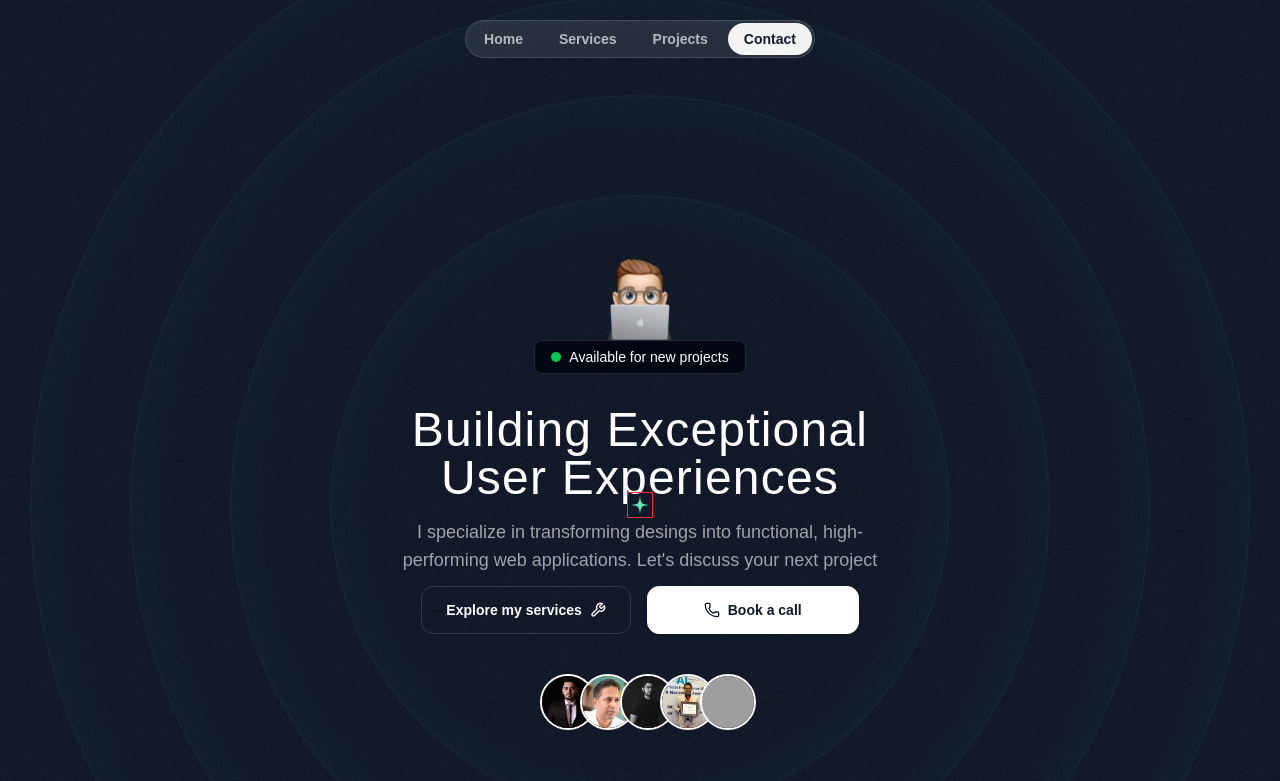
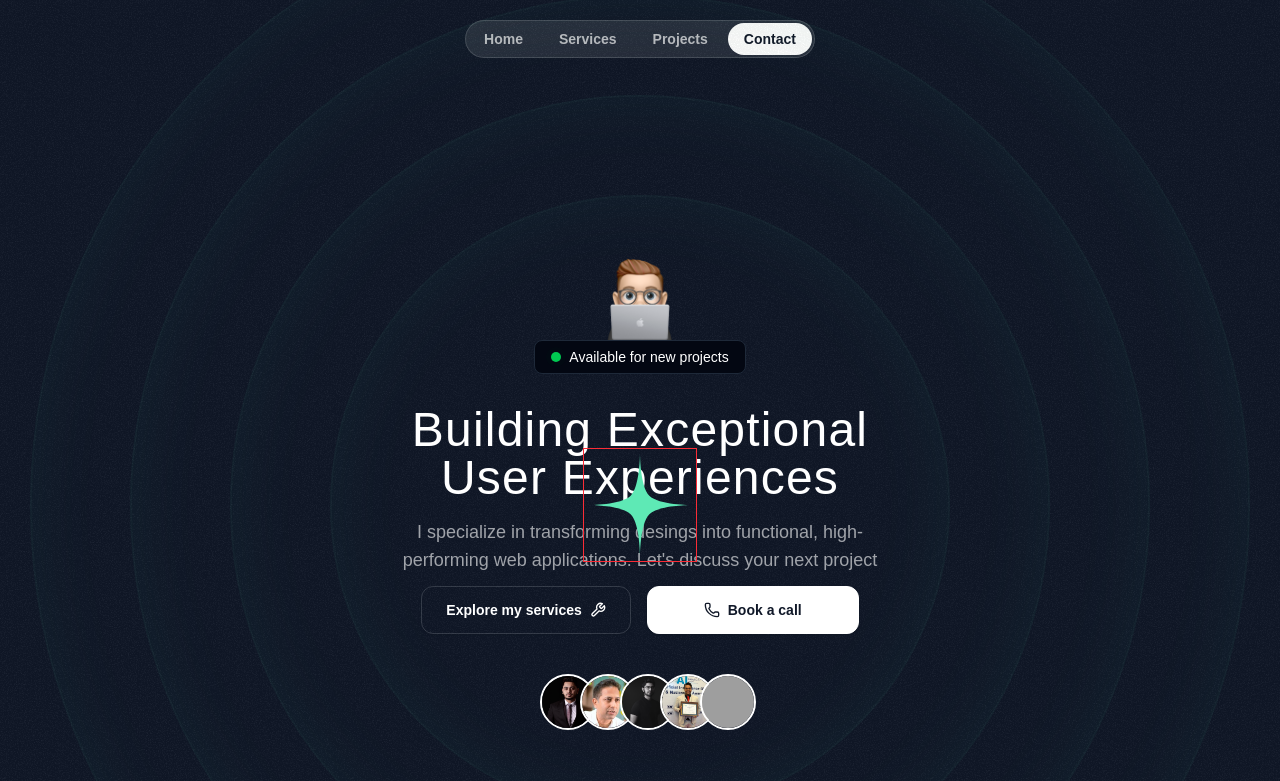
Before and after one commit to AkshayKDev/portfolio-website, a Next.js app: page / in a window 1280 px wide. Shown: the top 781 px of the page. Built offline with nearby package versions, Linux system fonts and the light colour scheme; grey boxes are pictures that could not be loaded; a web font is replaced by a local one.

Commit message:
added small changes

```diff
--- a/next.config.ts
+++ b/next.config.ts
@@ -1,14 +1,50 @@
-import type { NextConfig } from "next";
+/** @type {import('next').NextConfig} */
 
-const nextConfig: NextConfig = {
+const nextConfig = {
   images: {
     domains: ["images.unsplash.com"],
   },
   webpack(config) {
-    config.module.rules.push({
-      test: /\.svg$/,
-      use: ["@svgr/webpack"],
-    });
+    // Grab the existing rule that handles SVG imports
+    const fileLoaderRule = config.module.rules.find((rule) =>
+      rule.test?.test?.(".svg")
+    );
+
+    config.module.rules.push(
+      // Reapply the existing rule, but only for svg imports ending in ?url
+      {
+        ...fileLoaderRule,
+        test: /\.svg$/i,
+        resourceQuery: /url/, // *.svg?url
+      },
+      // Convert all other *.svg imports to React components
+      {
+        test: /\.svg$/i,
+        issuer: fileLoaderRule.issuer,
+        resourceQuery: { not: [...fileLoaderRule.resourceQuery.not, /url/] }, // exclude if *.svg?url
+        use: {
+          loader: "@svgr/webpack",
+          options: {
+            svgoConfig: {
+              plugins: [
+                {
+                  name: "preset-default",
+                  params: {
+                    overrides: {
+                      removeViewBox: false,
+                    },
+                  },
+                },
+              ],
+            },
+          },
+        },
+      }
+    );
+
+    // Modify the file loader rule to ignore *.svg, since we have it handled now.
+    fileLoaderRule.exclude = /\.svg$/i;
+
     return config;
   },
 };
--- a/package.json
+++ b/package.json
@@ -10,7 +10,6 @@
   },
   "dependencies": {
     "@radix-ui/react-slot": "^1.1.2",
-    "@svgr/webpack": "^8.1.0",
     "@vercel/analytics": "^1.5.0",
     "class-variance-authority": "^0.7.1",
     "clsx": "^2.1.1",
@@ -25,6 +24,7 @@
   },
   "devDependencies": {
     "@eslint/eslintrc": "^3",
+    "@svgr/webpack": "^8.1.0",
     "@tailwindcss/postcss": "^4.0.8",
     "@types/node": "^22",
     "@types/react": "^19",
--- a/src/app/globals.css
+++ b/src/app/globals.css
@@ -13,7 +13,7 @@ body {
   }
 
   .hero-ring {
-    @apply absolute inset-0 border-2 top-1/2 left-1/2 -translate-x-1/2 -translate-y-1/2 rounded-full border-emerald-300/5 shadow-[0_0_80px_inset] shadow-emerald-300/5;
+    @apply absolute inset-0 border-2 -z-20 top-1/2 left-1/2 -translate-x-1/2 -translate-y-1/2 rounded-full border-emerald-300/5 shadow-[0_0_80px_inset] shadow-emerald-300/5;
   }
 
   :root {
--- a/src/sections/hero/Hero.tsx
+++ b/src/sections/hero/Hero.tsx
@@ -16,12 +16,14 @@ const Hero = () => {
         className="absolute inset-0 -z-30 opacity-5"
         style={{ backgroundImage: `url(${grainImage.src})` }}
       />
-      <div className="lg:size-[620px] hero-ring" />
-      <div className="lg:size-[820px] hero-ring" />
-      <div className="lg:size-[1020px] hero-ring" />
-      <div className="lg:size-[1220px] hero-ring" />
+      <div className="size-[620px] hero-ring" />
+      <div className="size-[820px] hero-ring" />
+      <div className="size-[1020px] hero-ring" />
+      <div className="size-[1220px] hero-ring" />
       <div className="absolute left-1/2 top-1/2 -translate-x-1/2 -translate-y-1/2 border border-red-500">
-        <StarIcon className="text-emerald-300" />
+        <div>
+        <StarIcon width={112} height={112} className="w-28 h-28 text-emerald-300 block" />
+        </div>
       </div>
       <div className="container mx-auto">
         <div className="flex flex-col items-center">
```
Also changed, not shown: 1 other file (tests, documents, lock files or other folders).
